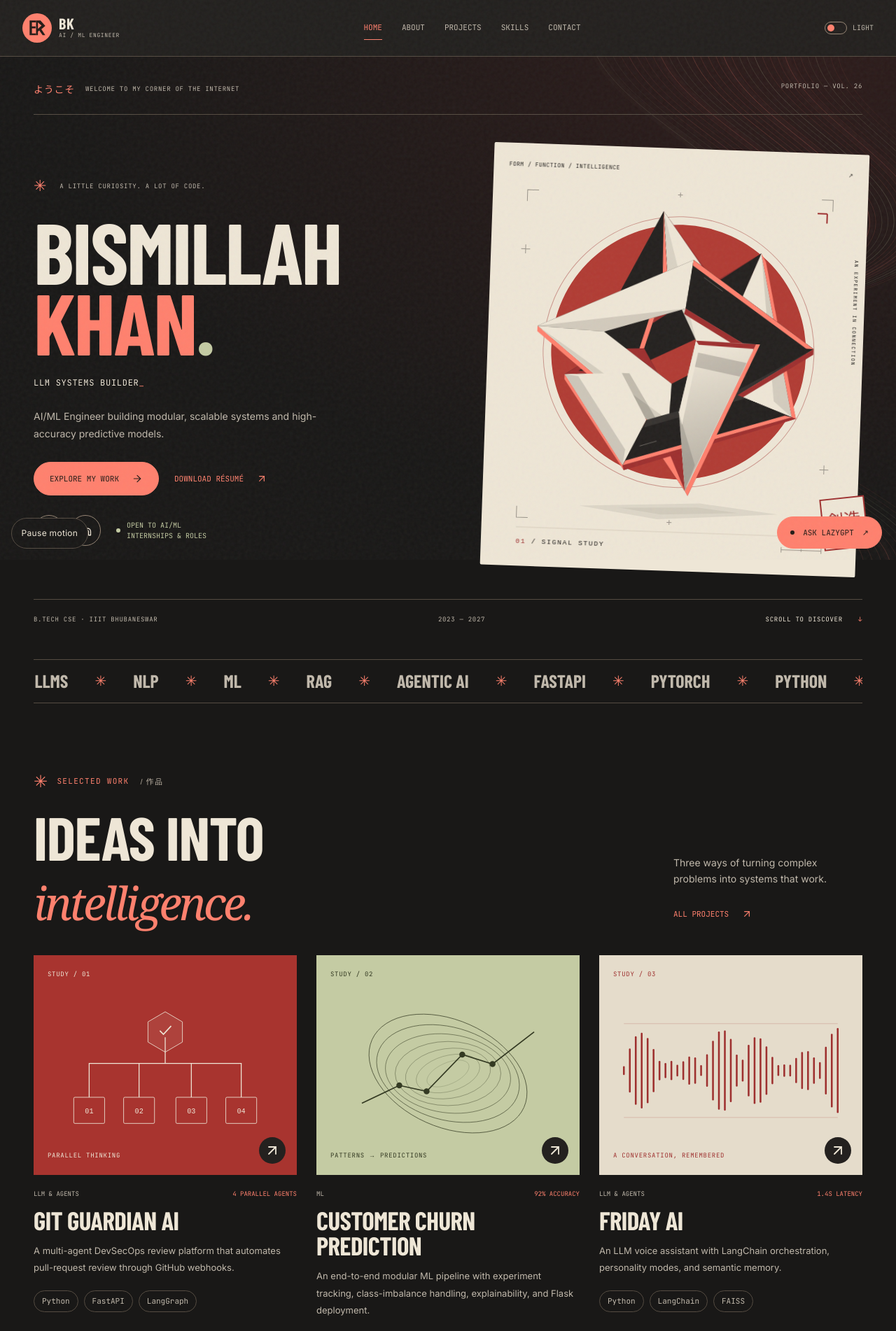
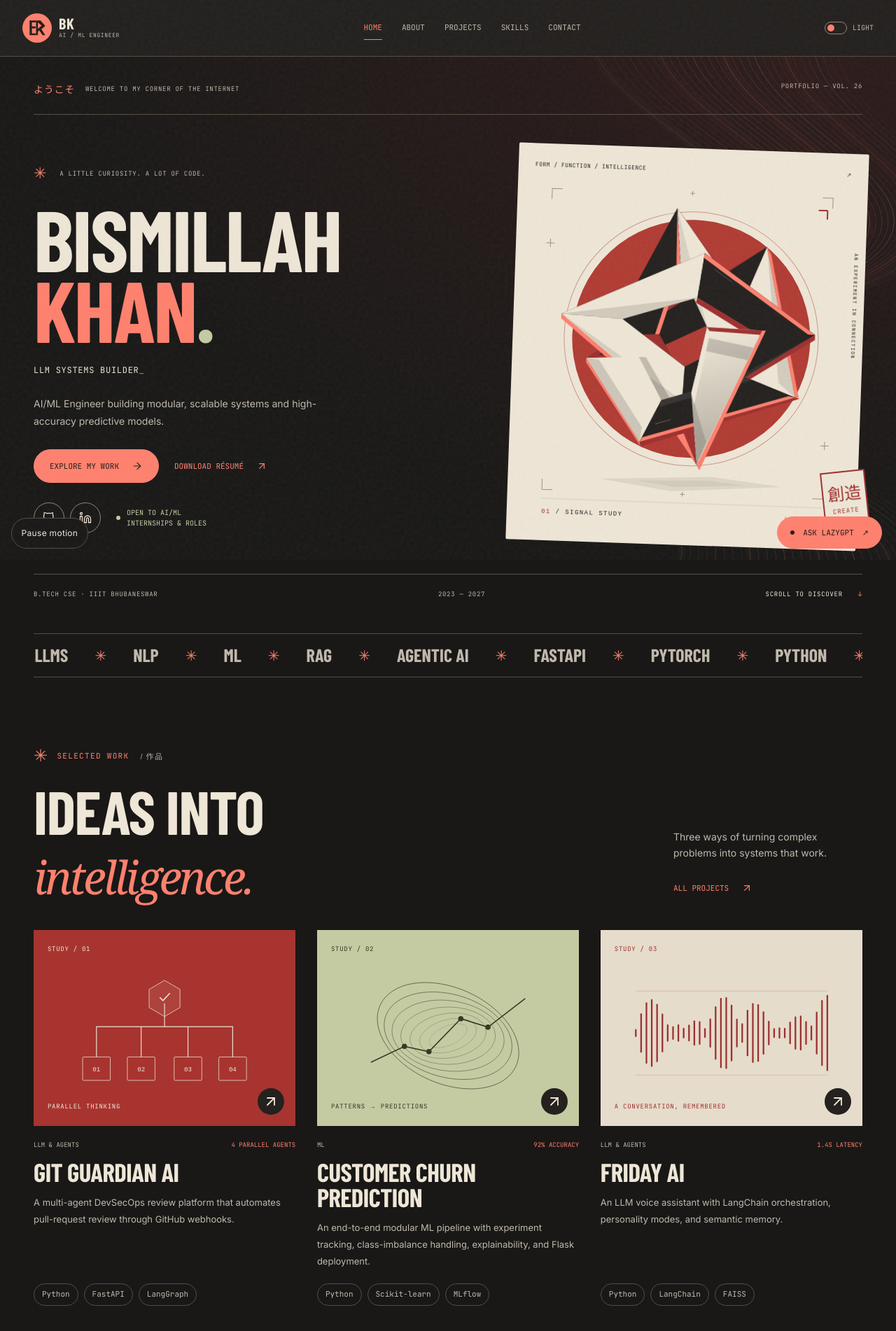
Before and after one commit to bismillah626/portfolio, a Next.js app: page / in a window 1280 px wide. Shown: the top 1902 px of the page at 70% size. Built offline with nearby package versions, Linux system fonts and the light colour scheme.

Commit message:
style: balance cards and spacing

```diff
--- a/src/app/globals.css
+++ b/src/app/globals.css
@@ -30,6 +30,10 @@
   --font-code: var(--font-jetbrains), "Courier New", monospace;
   --font-jp: var(--font-noto-jp), sans-serif;
   --ease: cubic-bezier(0.22, 1, 0.36, 1);
+  --page-gutter: clamp(20px, 4vw, 48px);
+  --section-gap: clamp(64px, 8vw, 110px);
+  --card-gap: clamp(20px, 2.4vw, 32px);
+  --cover-ratio: 4 / 3;
 }
 
 [data-theme="light"] {
@@ -77,7 +81,7 @@ svg { flex-shrink: 0; }
 .skip-link:focus { transform: none; }
 .page-shell { position: relative; isolation: isolate; min-height: 100vh; }
 .site-background { position: fixed; inset: 0; z-index: -1; pointer-events: none; background: radial-gradient(ellipse at 90% 12%, color-mix(in srgb, var(--oxblood) 15%, transparent), transparent 65%), var(--void); }
-.page-main { position: relative; width: min(1264px, calc(100% - 96px)); margin-inline: auto; padding: 140px 0 100px; }
+.page-main { position: relative; width: min(1264px, calc(100% - 2 * var(--page-gutter))); margin-inline: auto; padding: 140px 0 var(--section-gap); }
 .home-page { padding-top: 100px; }
 .section-heading { max-width: 900px; margin-bottom: 48px; }
 .hud-label { display: flex; align-items: center; gap: 12px; font: 11px/1.5 var(--font-code); letter-spacing: .12em; text-transform: uppercase; color: var(--accent); }
@@ -149,7 +153,7 @@ button.data-chip:hover, .data-chip.is-active { background: var(--accent); color:
 .hero-tagline { color: var(--muted); max-width: 420px; margin-top: 22px; font-size: 14px; line-height: 1.8; }
 .hero-actions { display: flex; align-items: center; flex-wrap: wrap; gap: 22px; margin-top: 28px; }
 .hero-socials { display: flex; align-items: center; gap: 22px; margin-top: 28px; }
-.hero-art-panel { position: relative; min-width: 0; padding: 24px 22px 16px; background: var(--paper); color: var(--ink); transform: rotate(2deg); border-radius: 2px; }
+.hero-art-panel { position: relative; min-width: 0; width: 100%; max-width: 500px; justify-self: end; padding: clamp(16px, 2vw, 24px); background: var(--paper); color: var(--ink); transform: rotate(2deg); border-radius: 2px; }
 .hero-art-panel > div { --text: #24211f; --line: #c4b6a2; --accent: #9e302f; }
 .art-caption { position: relative; z-index: 1; display: flex; justify-content: space-between; font-size: 8px; letter-spacing: .06em; }
 .art-disc { position: absolute; width: 68%; aspect-ratio: 1; top: 18%; left: 17%; border-radius: 50%; background: #b13c34; }
@@ -173,10 +177,12 @@ button.data-chip:hover, .data-chip.is-active { background: var(--accent); color:
 .work-header .editorial-serif { font-size: .75em; color: var(--accent); }
 .work-intro { max-width: 270px; padding-bottom: 6px; }
 .work-intro p { color: var(--muted); font-size: 14px; margin-bottom: 24px; }
-.work-grid { display: grid; grid-template-columns: repeat(3, minmax(0, 1fr)); gap: 28px; }
-.work-card { min-width: 0; }
+.work-grid { display: grid; grid-template-columns: repeat(3, minmax(0, 1fr)); gap: var(--card-gap); }
+.work-card { min-width: 0; display: grid; grid-template-rows: auto 1fr; }
+.work-card-body { display: flex; min-width: 0; flex-direction: column; }
+.work-card-body .chip-row { padding-top: 20px; margin-top: auto; }
 .work-cover-link { display: block; position: relative; }
-.project-cover { position: relative; overflow: hidden; min-width: 0; padding: 20px; background: #a8342f; color: #eee6d6; aspect-ratio: 1.2; }
+.project-cover { position: relative; overflow: hidden; min-width: 0; padding: 20px; background: #a8342f; color: #eee6d6; aspect-ratio: var(--cover-ratio); }
 .cover-churn { background: #c4cba3; color: #343a23; }
 .cover-friday { background: #e5dccb; color: #9e302f; }
 .cover-index, .cover-caption { position: absolute; left: 20px; font-size: 9px; letter-spacing: .08em; }
@@ -191,8 +197,8 @@ button.data-chip:hover, .data-chip.is-active { background: var(--accent); color:
 .work-card-meta { display: flex; justify-content: space-between; gap: 10px; margin-top: 20px; font-size: 9px; color: var(--muted); text-transform: uppercase; }
 .work-card-meta > span:last-child { color: var(--accent); }
 .work-card h3 { margin-top: 12px; font-size: 2.3rem; }
-.work-card > p { margin-top: 14px; color: var(--muted); font-size: 13px; line-height: 1.85; }
-.editorial-note { margin-top: 110px; padding: 36px 44px; color: var(--ink); background: var(--paper); border-top: 5px solid var(--oxblood); }
+.work-card-body > p { margin-top: 14px; color: var(--muted); font-size: 13px; line-height: 1.85; }
+.editorial-note { margin-top: var(--section-gap); padding: clamp(24px, 4vw, 44px); color: var(--ink); background: var(--paper); border-top: 5px solid var(--oxblood); }
 .note-index { display: flex; justify-content: space-between; gap: 16px; font-size: 10px; color: #6e6255; }
 .editorial-note h2 { font: 600 clamp(2.2rem, 4.8vw, 4.6rem)/1.1 var(--font-display); margin: 40px 0; }
 .editorial-note h2 span { color: var(--oxblood); font-size: .85em; }
@@ -200,7 +206,7 @@ button.data-chip:hover, .data-chip.is-active { background: var(--accent); color:
 .note-bottom p { font-size: 13px; color: #5e554c; }
 .note-bottom .button-secondary { color: #9e302f; border-color: #9e302f; }
 .note-bottom .button-secondary:hover { background: #9e302f; color: #fff5e8; }
-.home-contact { margin-top: 110px; padding-bottom: 24px; }
+.home-contact { margin-top: var(--section-gap); padding-bottom: 24px; }
 .home-contact > a { display: flex; align-items: center; justify-content: space-between; gap: 24px; }
 .home-contact h2 { margin: 24px 0; font-size: clamp(4rem, 10vw, 9.5rem); }
 .home-contact h2 span { color: var(--accent); }
@@ -211,6 +217,8 @@ button.data-chip:hover, .data-chip.is-active { background: var(--accent); color:
 @keyframes waveform { to { transform: scaleY(.4); } }
 @keyframes blink { 50% { opacity: 0; } }
 @keyframes route-in { from { transform: scaleX(0); } to { transform: scaleX(1); opacity: 0; } }
+@keyframes reveal-in { from { transform: translateY(16px); } to { transform: none; } }
+.reveal[data-revealed="true"] { animation: reveal-in 600ms var(--ease) var(--reveal-delay, 0s) backwards; }
 .cursor-blink { animation: blink 1s step-end infinite; }
 .route-progress { position: fixed; inset: 80px 0 auto; height: 2px; z-index: 49; background: var(--accent); transform-origin: left; animation: route-in 350ms var(--ease) both; pointer-events: none; }
 .route-content { position: relative; z-index: 2; }
@@ -324,7 +332,7 @@ button.data-chip:hover, .data-chip.is-active { background: var(--accent); color:
 .chat-suggested { display: flex; gap: 8px; overflow-x: auto; padding: 14px 0; flex-shrink: 0; }
 .chat-suggested button { flex: 0 0 auto; min-height: 44px; padding: 8px 12px; border: 1px solid var(--line); border-radius: 22px; background: transparent; color: var(--muted); font: 10px var(--font-code); }
 .chat-suggested button:hover { border-color: var(--accent); color: var(--accent); }
-.chat-messages { overflow-y: auto; min-height: 60px; padding-block: 8px; }
+.chat-messages { overflow-y: auto; min-height: 0; padding-block: 8px; }
 .chat-empty { font-size: 12px; color: var(--muted); padding: 20px 0; }
 .chat-message { margin: 0 20px 16px 0; border-left: 2px solid var(--sage); background: var(--panel-2); padding: 12px; }
 .chat-message.user { margin: 0 0 16px 20px; border-left-color: var(--accent); }
@@ -339,17 +347,17 @@ button.data-chip:hover, .data-chip.is-active { background: var(--accent); color:
 .typing-dot:nth-child(2) { animation-delay: .15s; }
 .typing-dot:nth-child(3) { animation-delay: .3s; }
 .site-footer { position: relative; z-index: 2; border-top: 1px solid var(--line); padding: 28px 0 100px; }
-.site-footer-inner { width: min(1264px, calc(100% - 96px)); margin: auto; display: flex; justify-content: space-between; align-items: center; gap: 24px; }
+.site-footer-inner { width: min(1264px, calc(100% - 2 * var(--page-gutter))); margin: auto; display: flex; justify-content: space-between; align-items: center; gap: 24px; }
 .footer-copy { color: var(--muted); font-size: 10px; }
 .footer-right, .footer-socials { display: flex; gap: 12px; align-items: center; }
 .footer-right { gap: 28px; }
 .footer-icon { font-family: var(--font-code); }
 .footer-icon svg { fill: none; stroke: currentColor; stroke-width: 1.5; stroke-linecap: round; stroke-linejoin: round; }
-.boot-screen { position: fixed; inset: 0; z-index: 100; display: grid; place-items: center; border: 0; background: var(--void); color: var(--text); text-align: left; }
-.boot-screen-inner { display: flex; flex-direction: column; width: min(540px, calc(100% - 40px)); gap: 16px; padding: 30px; border-left: 3px solid var(--accent); }
-.boot-kicker { margin-bottom: 20px; color: var(--accent); font-size: 11px; }
-.boot-line { font-size: clamp(9px, 2vw, 13px); }
-.boot-skip { margin-top: 25px; font-size: 10px; color: var(--muted); }
+.boot-screen { position: fixed; bottom: 80px; left: 16px; z-index: 70; width: min(380px, calc(100% - 32px)); border: 1px solid var(--line); background: var(--panel); color: var(--text); text-align: left; box-shadow: 0 12px 36px #0002; }
+.boot-screen-inner { display: flex; flex-direction: column; gap: 8px; padding: 16px; border-left: 3px solid var(--accent); }
+.boot-kicker { margin-bottom: 8px; color: var(--accent); font-size: 10px; }
+.boot-line { font-size: 9px; }
+.boot-skip { margin-top: 10px; font-size: 9px; color: var(--muted); }
 .styleguide-grid { display: grid; grid-template-columns: 1fr 1fr; gap: 24px; }
 .styleguide-label { color: var(--accent); font-size: 11px; }
 .token-grid { display: grid; grid-template-columns: 1fr 1fr; gap: 22px; margin-top: 30px; }
@@ -359,11 +367,12 @@ button.data-chip:hover, .data-chip.is-active { background: var(--accent); color:
 .styleguide-components { display: flex; flex-direction: column; align-items: flex-start; gap: 24px; padding-top: 30px; }
 
 @media (max-width: 1050px) {
-  .page-main, .site-footer-inner { width: calc(100% - 56px); }
   .hero-composition { gap: 28px; }
   .hero-copy h1 { font-size: 10vw; }
   .hero-actions { gap: 20px; }
-  .work-grid { gap: 20px; }
+  .work-grid { grid-template-columns: 1fr; gap: 40px; }
+  .work-card { grid-template-columns: minmax(0, .85fr) minmax(0, 1fr); grid-template-rows: auto; gap: 28px; }
+  .work-card-meta { margin-top: 0; }
   .skills-layout { grid-template-columns: 1fr; }
   .skill-detail { position: relative; top: auto; min-height: 0; }
   .about-grid { grid-template-columns: .8fr 1.2fr; }
@@ -371,7 +380,6 @@ button.data-chip:hover, .data-chip.is-active { background: var(--accent); color:
 
 @media (max-width: 767px) {
   html { scroll-padding-top: 90px; }
-  .page-main, .site-footer-inner { width: calc(100% - 40px); }
   .page-main { padding-block: 116px 70px; }
   .home-page { padding-top: 92px; }
   .site-nav-inner { min-height: 72px; width: calc(100% - 32px); }
@@ -392,7 +400,7 @@ button.data-chip:hover, .data-chip.is-active { background: var(--accent); color:
   .hero-copy h1 { font-size: clamp(5.25rem, 16.5vw, 8rem); }
   .hero-intro { margin-bottom: 24px; }
   .hero-tagline { max-width: 500px; }
-  .hero-art-panel { width: min(100% - 16px, 480px); justify-self: center; padding: 18px; }
+  .hero-art-panel { width: min(100% - 16px, 420px); justify-self: center; padding: 18px; }
   .hero-colophon { flex-wrap: wrap; gap: 14px; font-size: 8px; }
   .hero-colophon a { margin-left: auto; }
   .skill-ticker { margin-block: 20px 68px; }
@@ -401,12 +409,10 @@ button.data-chip:hover, .data-chip.is-active { background: var(--accent); color:
   .work-intro p { margin-bottom: 16px; }
   .work-header h2 { font-size: 4rem; }
   .work-grid { grid-template-columns: 1fr; gap: 44px; }
-  .project-cover { aspect-ratio: 1.6; }
+  .work-card { grid-template-columns: 1fr; gap: 20px; }
   .work-card h3 { font-size: 2.8rem; }
-  .editorial-note { margin-top: 70px; padding: 24px; }
   .note-index { font-size: 8px; }
   .note-bottom { flex-direction: column; align-items: flex-start; }
-  .home-contact { margin-top: 70px; }
   .home-contact h2 { font-size: 4.5rem; }
   .home-contact > a > svg { width: 48px; height: 48px; }
   .section-heading h1, .section-heading h2 { font-size: 3.5rem; }
@@ -428,6 +434,16 @@ button.data-chip:hover, .data-chip.is-active { background: var(--accent); color:
   .skill-list-fallback { display: grid; gap: 20px; }
 }
 
+@media (max-height: 600px) {
+  .chat-panel { padding: 12px; }
+  .chat-header { padding-bottom: 8px; }
+  .chat-header strong { font-size: 22px; }
+  .chat-kicker { margin-bottom: 3px; font-size: 8px; }
+  .chat-suggested { padding-block: 8px; }
+  .chat-suggested button { min-height: 32px; }
+  .chat-empty { padding-block: 8px; }
+}
+
 /* CSS and JS share one motion switch; hidden tabs set it too. */
 [data-motion="paused"] *, [data-motion="paused"] *::before, [data-motion="paused"] *::after { animation-play-state: paused !important; }
 @media (prefers-reduced-motion: reduce) {
--- a/src/app/page.tsx
+++ b/src/app/page.tsx
@@ -27,10 +27,12 @@ export default function Home() {
             {projects.slice(0, 3).map((project, index) => (
               <Reveal key={project.id} delay={index * .06} className="work-card">
                 <Link className="work-cover-link" href={`/projects#${project.id}`}><span className="sr-only">Explore {project.title}</span><ProjectCover id={project.id} number={project.number} /><span className="cover-arrow"><ArrowUpRight size={24} /></span></Link>
-                <div className="work-card-meta mono"><span>{project.category}</span><span>{project.metric}</span></div>
-                <h3 className="display"><Link href={`/projects#${project.id}`}>{project.title}</Link></h3>
-                <p>{project.summary}</p>
-                <div className="chip-row">{project.tags.slice(0, 3).map((tag) => <Chip key={tag}>{tag}</Chip>)}</div>
+                <div className="work-card-body">
+                  <div className="work-card-meta mono"><span>{project.category}</span><span>{project.metric}</span></div>
+                  <h3 className="display"><Link href={`/projects#${project.id}`}>{project.title}</Link></h3>
+                  <p>{project.summary}</p>
+                  <div className="chip-row">{project.tags.slice(0, 3).map((tag) => <Chip key={tag}>{tag}</Chip>)}</div>
+                </div>
               </Reveal>
             ))}
           </div>
```
